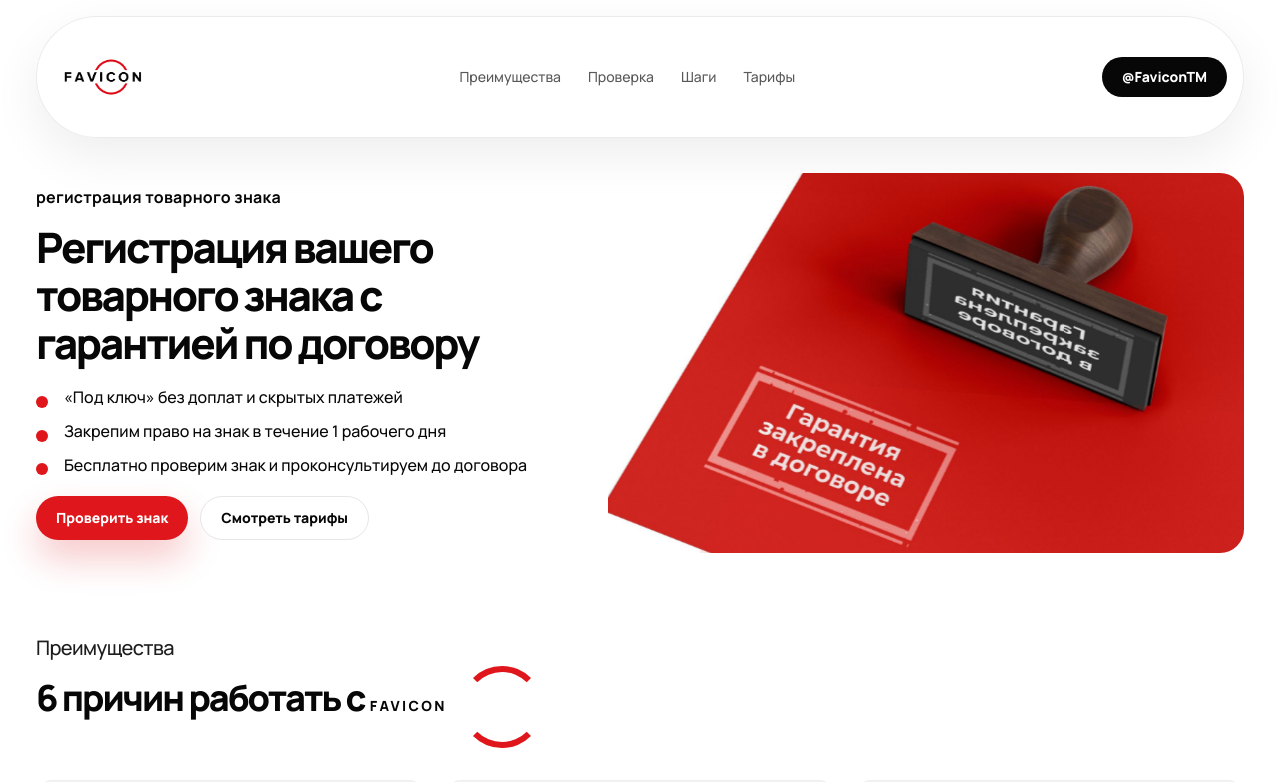
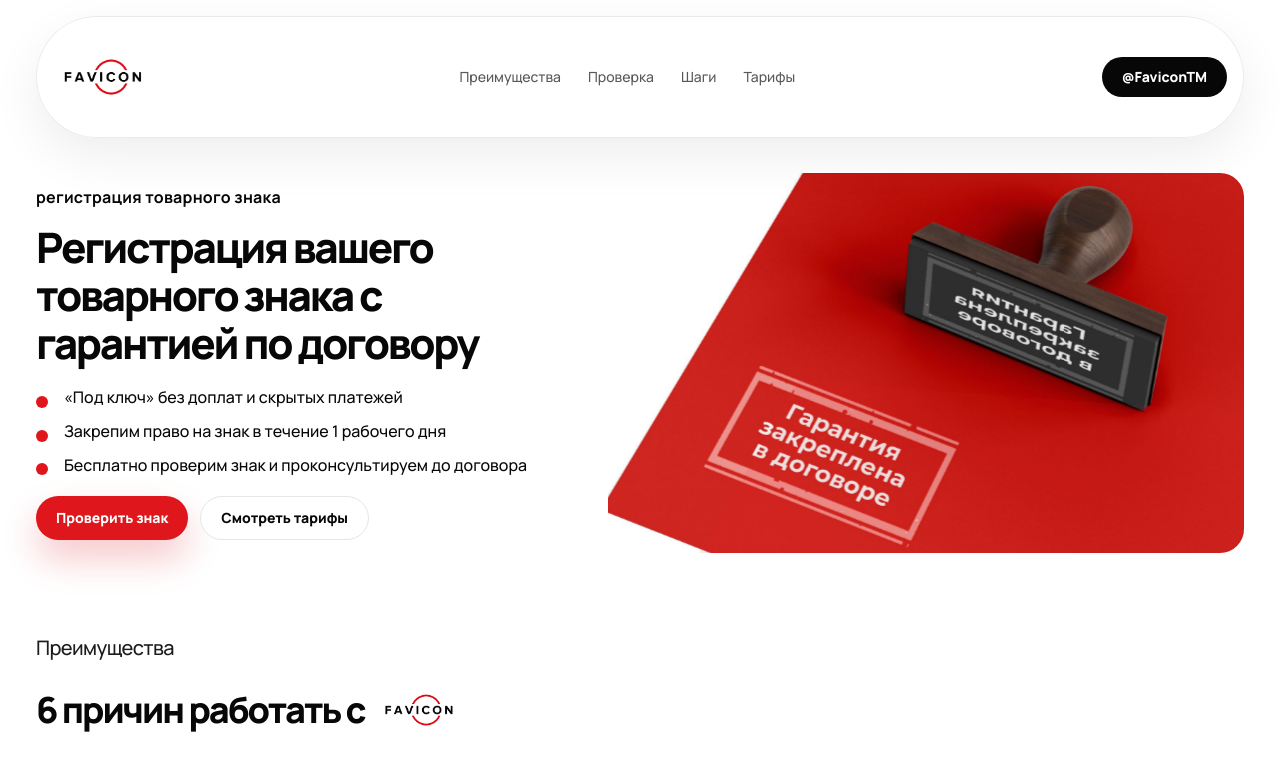
Before and after one commit to mamheg/favicon-landing-v2, a React (Vite) app: page / in a window 1280 px wide. Shown: the top 782 px of the page. Built offline with nearby package versions, Linux system fonts and the light colour scheme.

Commit message:
Fix advantages section logo alignment

```diff
--- a/src/App.css
+++ b/src/App.css
@@ -64,8 +64,8 @@ h3 { font-size: 20px; line-height: 1.06; letter-spacing: -.04em; }
 .section-title p, .check-heading p, .steps-head p { color: #1d1d1d; font-size: clamp(16px, 1.8vw, 20px); line-height: 1; letter-spacing: -.03em; }
 .section-title.wide { display: block; }
 .section-title.wide p { margin-bottom: 8px; }
-.section-title span { position: relative; display: inline-flex; align-items: center; gap: 14px; letter-spacing: .17em; text-transform: uppercase; font-size: 14px; }
-.section-title span::after { content: ''; width: 70px; height: 70px; border: 6px solid var(--red); border-left-color: transparent; border-right-color: transparent; border-radius: 50%; }
+.advantages h2 { display: flex; align-items: center; gap: 10px; flex-wrap: wrap; }
+.title-logo { display: inline-block; width: 88px; height: auto; transform: translateY(0); }
 
 .advantage-grid { display: grid; grid-template-columns: repeat(3, 1fr); gap: 20px; }
 .adv-card { min-height: 110px; display: grid; grid-template-columns: 80px 1fr; align-items: center; gap: 14px; padding: 14px; border-radius: 16px; background: var(--soft); box-shadow: inset 0 0 0 1px rgba(0,0,0,.02); }
--- a/src/App.jsx
+++ b/src/App.jsx
@@ -88,7 +88,10 @@ function App() {
       <section className="section advantages" id="advantages">
         <div className="section-title wide">
           <p>Преимущества</p>
-          <h2>6 причин работать с <span>Favicon</span></h2>
+          <h2>
+            6 причин работать с
+            <img className="title-logo" src={`${A}masked-p1-2.png`} alt="Favicon" />
+          </h2>
         </div>
         <div className="advantage-grid">
           {advantages.map((item) => (
```
